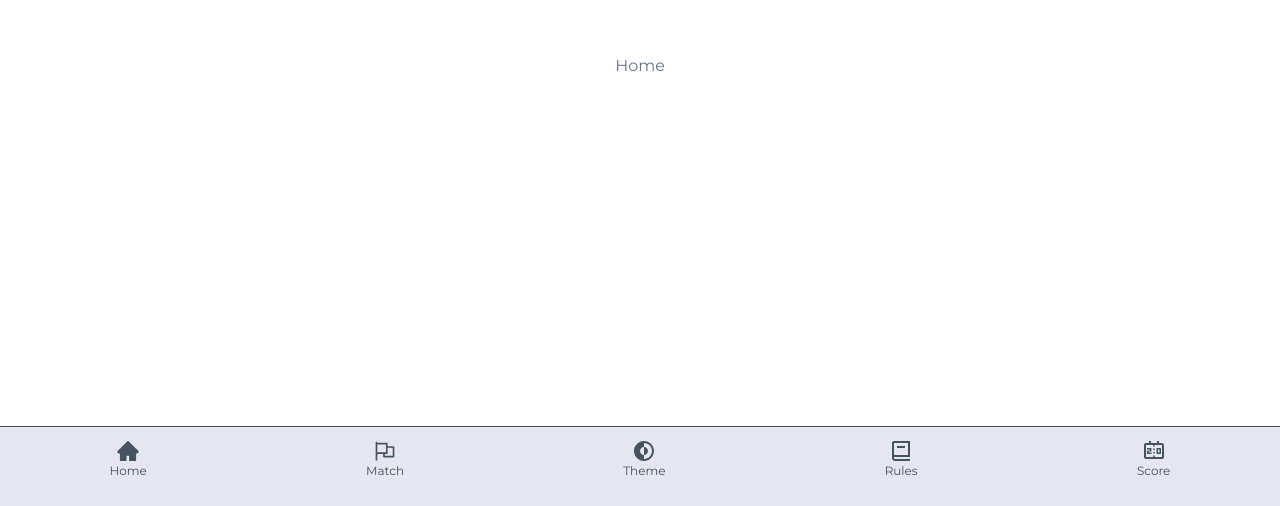
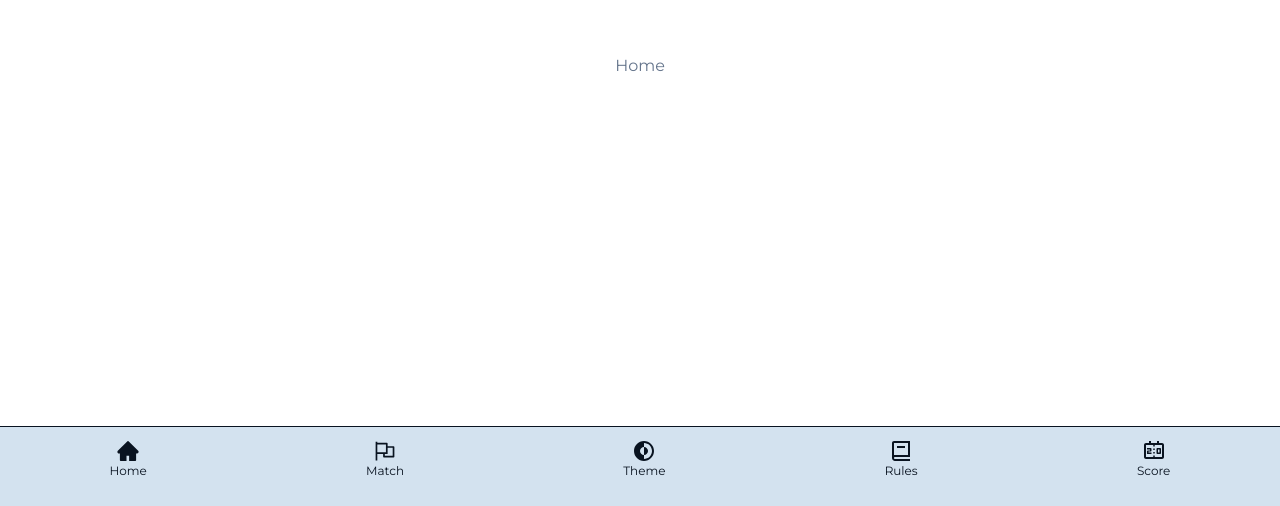
Before and after one commit to JohnStrandt/golf-games, a React (Vite) app: page / in a window 1280 px wide. Shown: the part 294-800 px from the top of the page. Built offline with nearby package versions, Linux system fonts and the light colour scheme; a web font is replaced by a local one.

Commit message:
theme color changes

```diff
--- a/src/index.css
+++ b/src/index.css
@@ -10,12 +10,20 @@
 
 .light {
   --secondary: 75, 85, 95;
+  --wolf-dk-blue: 23, 56, 90;
+  --wolf-lt-blue: 103, 169, 227;
 
   /* used */
   --background: 255, 255, 255;
-  --base: 230, 230, 240;
-  --primary: 70, 83, 96;
-  --accent: 34, 138, 150;
+  --base1: 230, 230, 240;
+  --base2: 103, 169, 227;
+  --base: 211, 226, 239;
+  --primary1: 70, 83, 96;
+  --primary2: 23, 56, 90;
+  --primary: 9, 19, 32;
+
+  --accent1: 34, 138, 150;
+  --accent: 23, 56, 90;
 
   background: rgba(var(--background));
 }
```
